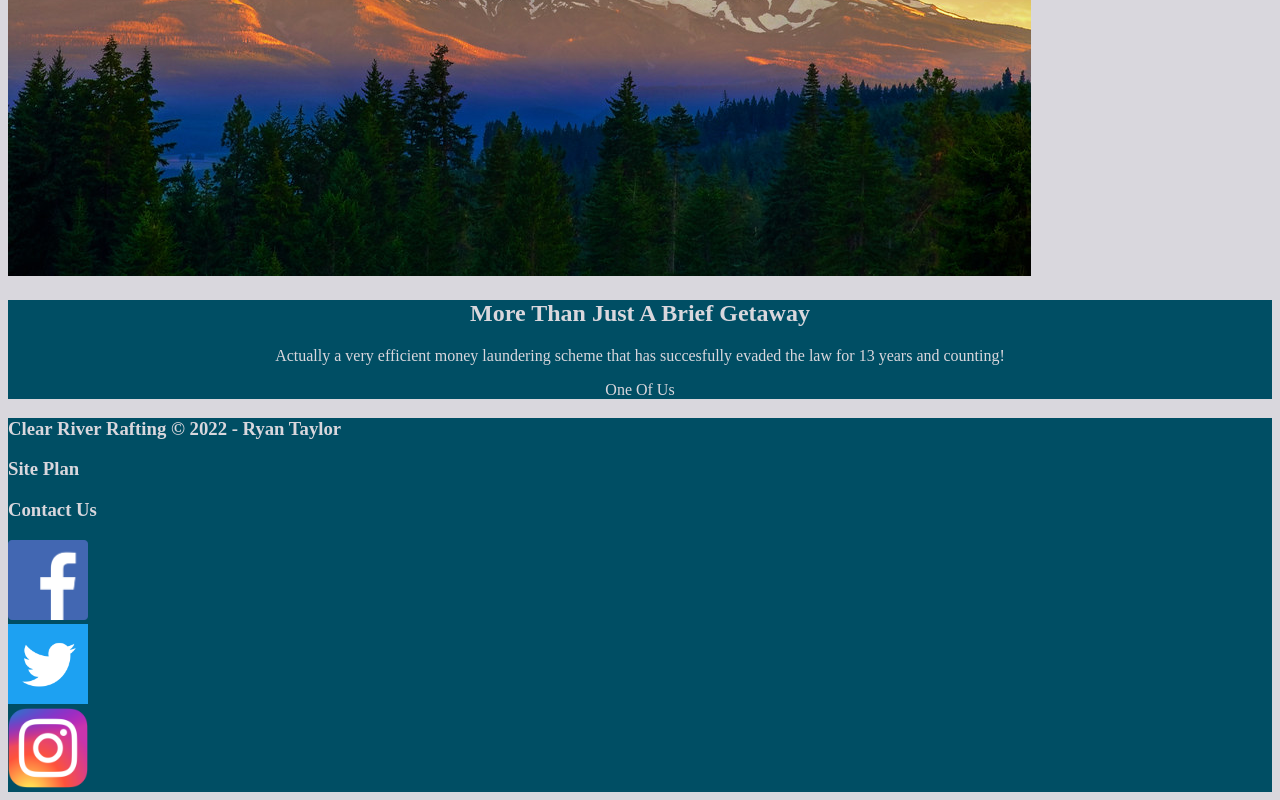
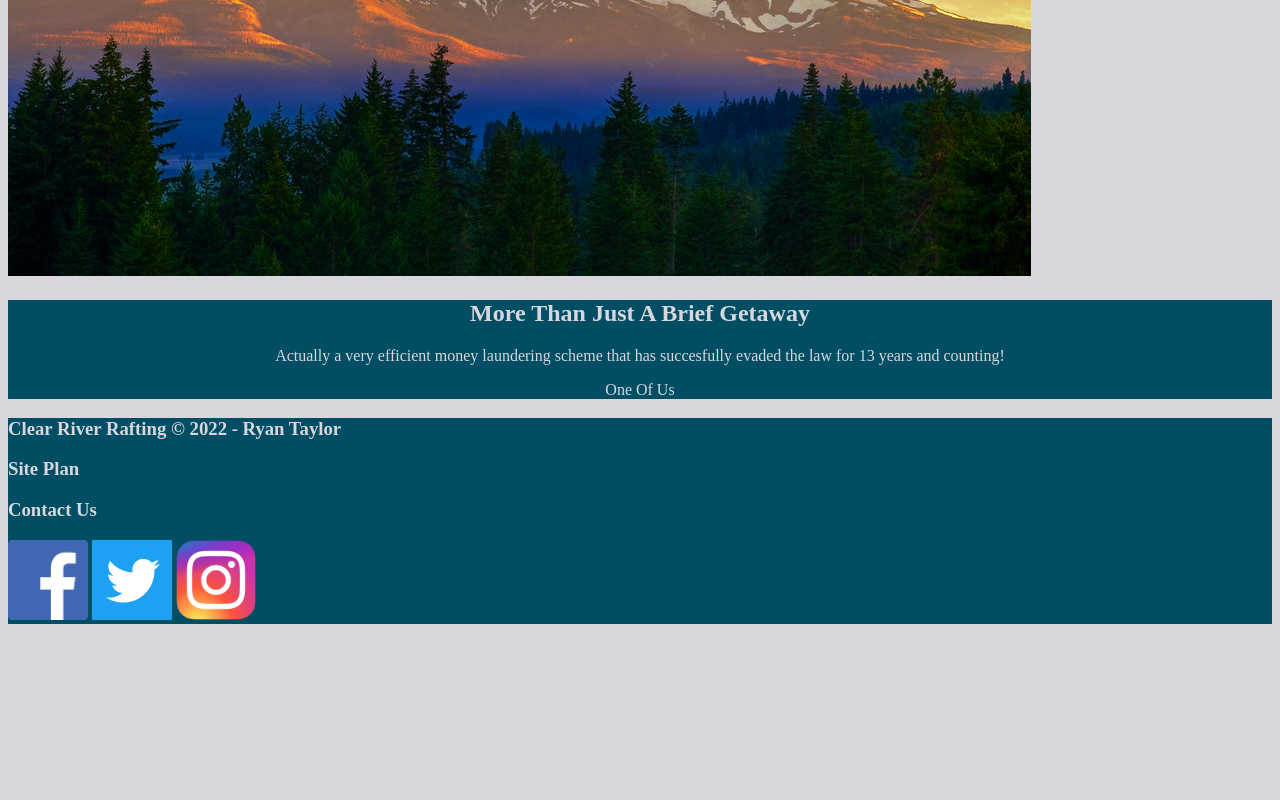
Before and after one commit to Jams515/wdd130, a plain HTML site: page wwr/index.html in a window 1280 px wide. Shown: the part 3523-4323 px from the top of the page. After the commit the page ends 4155 px from the top, so only its background shows below. Drawn offline with Linux system fonts and the light colour scheme.

Commit message:
icon lining

```diff
--- a/wwr/styles/style.css
+++ b/wwr/styles/style.css
@@ -114,6 +114,7 @@ footer h3 a:hover{
 }
 
 .social{
+    display: inline;
     max-width: 80px;
     width: 80px;
     height: auto;
```
